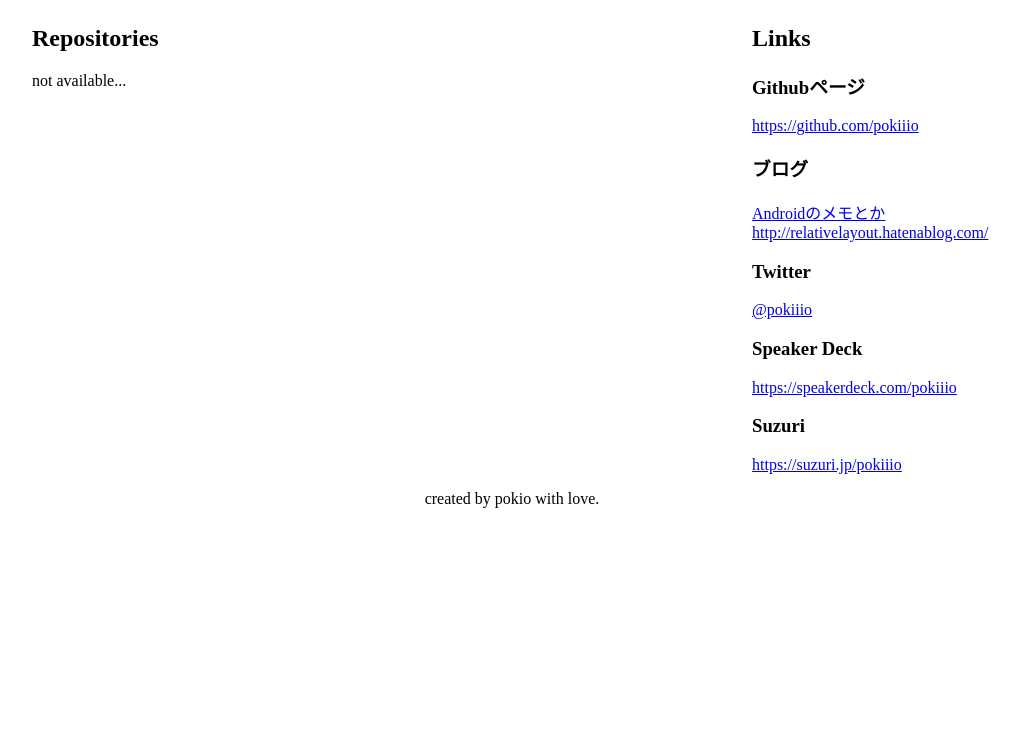
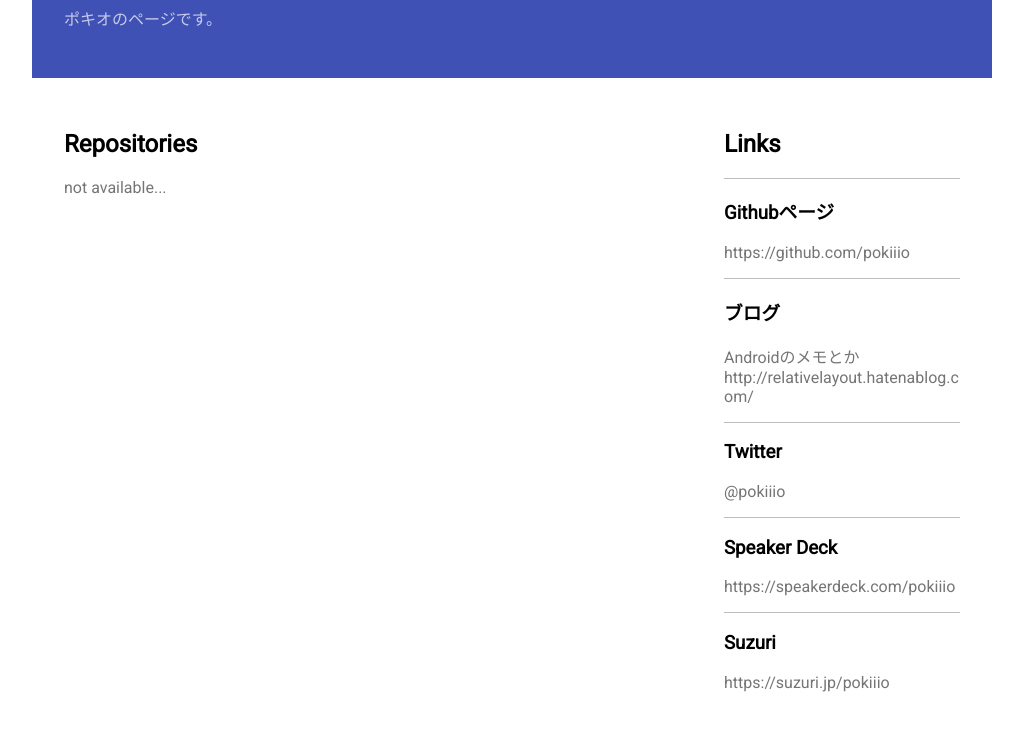
Before and after one commit to pokiiio/pokiiio.github.io, a plain HTML site: page index.html in a window 1280 px wide. Shown: the part 115-852 px from the top of the page, without its empty margins (128-1151 px from the left). Before the commit the page ends 800 px from the top, so only its background shows below. Drawn offline with Linux system fonts and the light colour scheme; no server answers.

Commit message:
Add color like something material

```diff
--- a/index.html
+++ b/index.html
@@ -7,6 +7,7 @@
     <meta name="description" content="pokio's github page">
     <meta name="keywords" content="pokio,pokiiio,ポキオ">
     <meta name="viewport" content="width=device-width,initial-scale=1">
+    <link href="https://fonts.googleapis.com/css?family=Roboto" rel="stylesheet">
     <link rel="stylesheet" type="text/css" href="pokio.css">
     <script type="text/javascript">
         window.onload = function () {
@@ -21,7 +22,7 @@
                     for (var i = 0; i < data.length; i++) {
                         var div_element = document.createElement("div");
                         div_element.id = "repository";
-                        div_element.innerHTML = '<h3><a href="' + data[i].html_url + '">' + data[i].name + '</a></h3><p>' + data[i].description + '</p>';
+                        div_element.innerHTML = '<a href="' + data[i].html_url + '"><h3>' + data[i].name + '</h3><p>' + data[i].description + '</p></a>';
                         var parent_object = document.getElementById("repositories");
                         parent_object.appendChild(div_element);
                     }
@@ -55,31 +56,41 @@
         <div id="side">
             <h2>Links</h2>
 
-            <h3>Githubページ</h3>
-            <p>
-                <a href="https://github.com/pokiiio">https://github.com/pokiiio</a>
-            </p>
+            <div id="link">
+                <a href="https://github.com/pokiiio">
+                    <h3>Githubページ</h3>
+                    <p>https://github.com/pokiiio</p>
+                </a>
+            </div>
 
-            <h3>ブログ</h3>
-            <p>
-                <a href="http://relativelayout.hatenablog.com/">Androidのメモとか
-                    <br>http://relativelayout.hatenablog.com/</a>
-            </p>
+            <div id="link">
+                <a href="http://relativelayout.hatenablog.com/">
+                    <h3>ブログ</h3>
+                    <p>Androidのメモとか
+                        <br>http://relativelayout.hatenablog.com/</p>
+                </a>
+            </div>
 
-            <h3>Twitter</h3>
-            <p>
-                <a href="https://twitter.com/pokiiio">@pokiiio</a>
-            </p>
+            <div id="link">
+                <a href="https://twitter.com/pokiiio">
+                    <h3>Twitter</h3>
+                    <p>@pokiiio</p>
+                </a>
+            </div>
 
-            <h3>Speaker Deck</h3>
-            <p>
-                <a href="https://speakerdeck.com/pokiiio">https://speakerdeck.com/pokiiio</a>
-            </p>
+            <div id="link">
+                <a href="https://speakerdeck.com/pokiiio">
+                    <h3>Speaker Deck</h3>
+                    <p>https://speakerdeck.com/pokiiio</p>
+                </a>
+            </div>
 
-            <h3>Suzuri</h3>
-            <p>
-                <a href="https://suzuri.jp/pokiiio">https://suzuri.jp/pokiiio</a>
-            </p>
+            <div id="link">
+                <a href="https://suzuri.jp/pokiiio">
+                    <h3>Suzuri</h3>
+                    <p>https://suzuri.jp/pokiiio</p>
+                </a>
+            </div>
         </div>
 
         <footer id="footer">
--- a/pokio.css
+++ b/pokio.css
@@ -1,25 +1,36 @@
 #wrap {
-    width:auto;
-    margin:0px auto;
+  width:auto;
+  margin:0px auto;
+  font-family: 'Roboto', sans-serif;
 }
 #header{
   text-align: center;
   word-wrap:break-word;
+  padding: 32px;
+  color: #FFFFFF;
+  background-color: #3F51B5;
 }
 #main{
+  padding: 32px;
   word-wrap:break-word;
 }
 #side{
-  word-wrap:break-word;
-}
-p{
+  padding: 32px;
   word-wrap:break-word;
 }
 #footer{
   clear: both;
   text-align: center;
   word-wrap:break-word;
+  padding: 32px;
+  color: #FFFFFF;
+  background-color: #303F9F;
 }
+#title > p , #footer > p{color: #C5CAE9;}
+p {color: #757575;}
+a { color: inherit; text-decoration:none;}
+#repository{border-top: solid 1px #BDBDBD;}
+#link{border-top: solid 1px #BDBDBD;}
 @media screen and ( min-width:960px )
 {
   #wrap {
@@ -30,12 +41,12 @@ p{
     text-align: left;
   }
   #main{
-    width: 720px;
+    width: 596px;
     float: left;
     word-wrap:break-word;
   }
   #side{
-    width: 240px;
+    width: 236px;
     float: right;
     word-wrap:break-word;
   }
```
